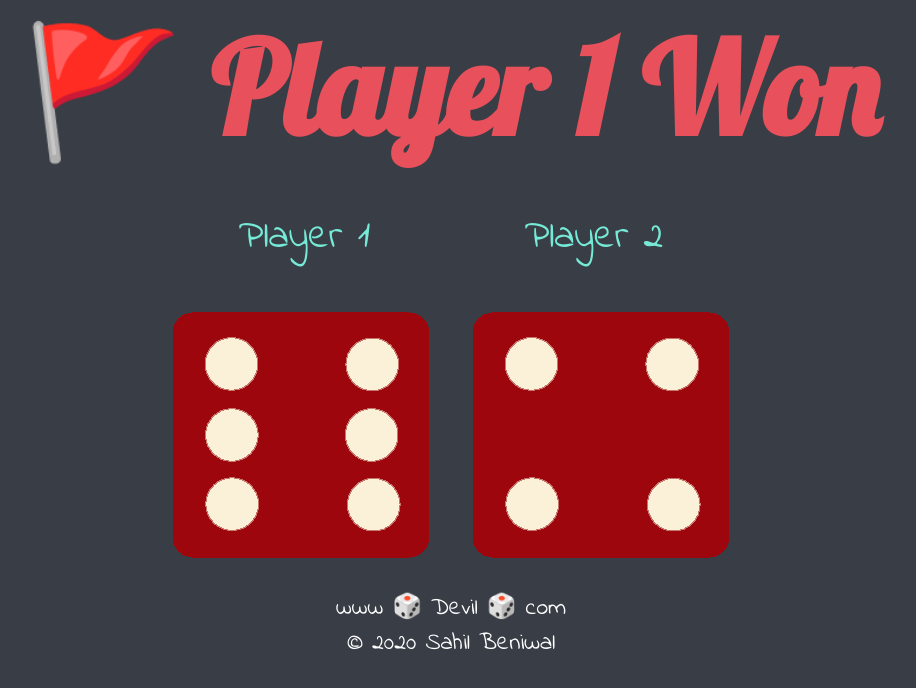
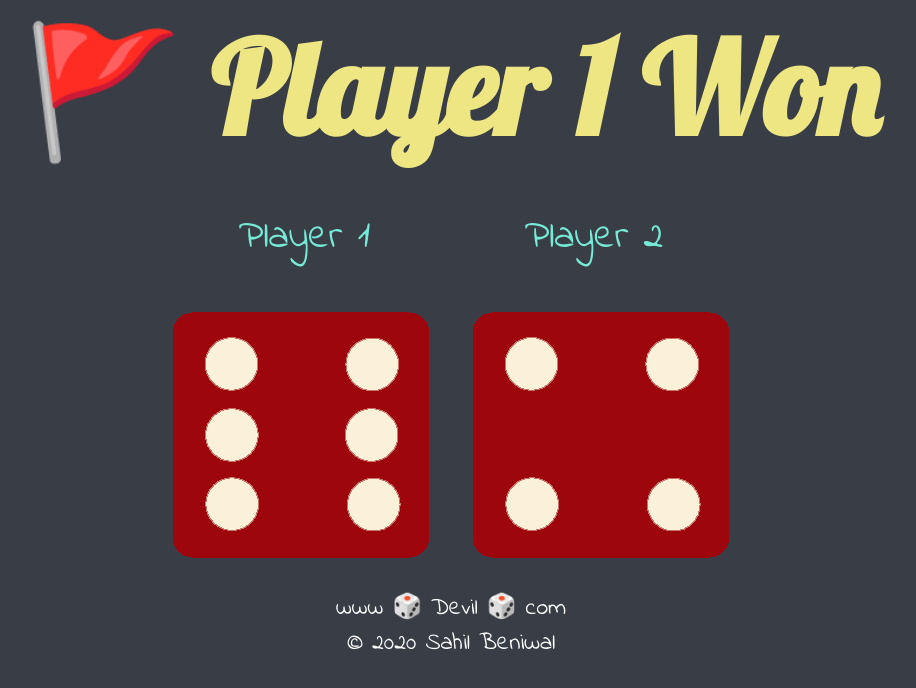
Before and after one commit to Devilgarud/DiceeGame, a plain HTML site: page index.html in a window 1280 px wide. Shown: the whole page, without its empty margins (189-1105 px from the left). Drawn offline with Linux system fonts and the light colour scheme.

Commit message:
Update styles.css

```diff
--- a/styles.css
+++ b/styles.css
@@ -4,7 +4,7 @@ body {
 }
 
 h1 {
-  color: #e8505b;
+  color: #ede682;
   display: block;
   font-family: 'Lobster', cursive;
   font-size: 8rem;
```
